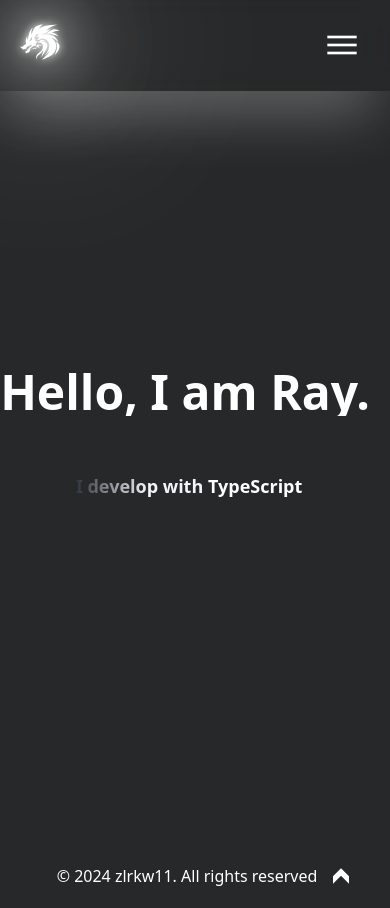
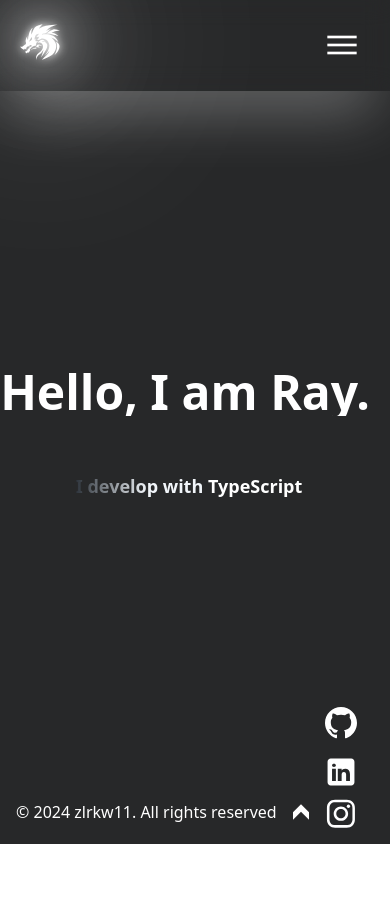
Before and after one commit to zlrkw11/portfolio-zl, a React (Vite) app: page / in a window 390 px wide. Shown: the top 908 px of the page. After the commit the page ends 844 px from the top, so only its background shows below. Built offline with nearby package versions, Linux system fonts and the light colour scheme.

Commit message:
fixed footer, added animation

```diff
--- a/src/components/Footer.jsx
+++ b/src/components/Footer.jsx
@@ -9,7 +9,7 @@ function Footer() {
     setIsExpanded(!isExpanded);
   }
   return (
-    <div className="h-16 flex md:grid grid-cols-2 items-center justify-center bg-dark-0 gap-4">
+    <div className="h-16 bottom-0 fixed flex md:grid grid-cols-2 items-center justify-center bg-dark-0 gap-4">
       <div className="pl-4 text-white">
         <p>&copy; {new Date().getFullYear()} zlrkw11. All rights reserved</p>
       </div>
@@ -28,6 +28,22 @@ function Footer() {
           <Insta className="fill-white w-8 cursor-pointer icon" />
         </a>
       </div>
+
+      <div
+        className={`flex flex-col bottom-0 md:hidden transition-transform duration-300 ease-in-out  ${
+          isExpanded ? "translate-y-28" : "-translate-y-12"
+        }`}
+      >
+        <a href="https://github.com/zlrkw11" className="">
+          <Github className="fill-white w-8 cursor-pointer icon" />
+        </a>
+        <a href="https://www.linkedin.com/in/ray-zhao-1a2380269/">
+          <Linkedin className="fill-white w-8 cursor-pointer icon" />
+        </a>
+        <a href="https://www.instagram.com/zlrkw_11/">
+          <Insta className="fill-white w-8 cursor-pointer icon" />
+        </a>
+      </div>
     </div>
   );
 }
--- a/src/styles/tailwind.css
+++ b/src/styles/tailwind.css
@@ -14,7 +14,7 @@
 
   .drop-shadow-svg:hover {
     filter: drop-shadow(0 0 5px #ffffff) drop-shadow(0 0 25px #ffffff)
-      drop-shadow(0 0 50px #ffffff) drop-shadow(0 0 100px #ffffff);
+      drop-shadow(0 0 50px #ffffff) drop-shadow(0 0 120px #ffffff);
   }
   .drop-shadow {
     box-shadow: 0 0 5px #ffffff, 0 0 25px #ffffff, 0 0 50px #ffffff,
```
